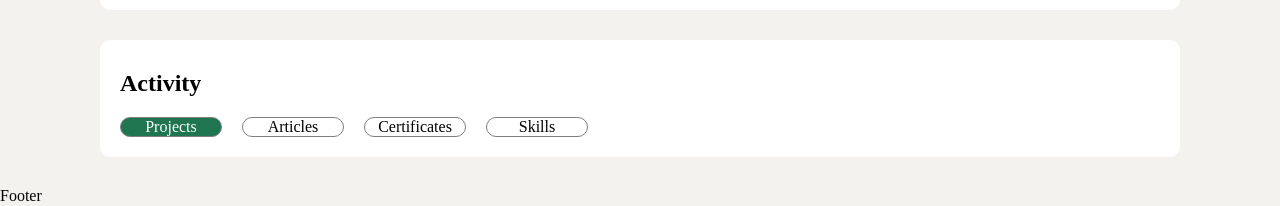
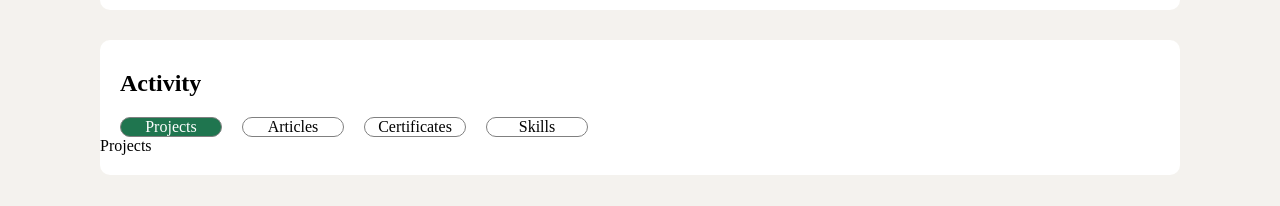
Before and after one commit to sushilpandeyy/Portfolio2.0, a React (Vite) app: page / in a window 1280 px wide. Shown: the part 1056-1262 px from the top of the page. Built offline with nearby package versions, Linux system fonts and the light colour scheme.

Commit message:
toggle components

```diff
--- a/src/component/Activity.jsx
+++ b/src/component/Activity.jsx
@@ -1,7 +1,28 @@
 import {useState} from 'react'
+import Articles from './common/Articles'
+import Certificate from './common/certificate'
+import Projects from './common/Projects'
+import Skills from './common/Skills'
+
+function vity(toggle){
+    if(toggle=='pro'){
+        return <Projects/>
+    }
+    else if(toggle=='art'){
+        return <Articles/>
+    }
+    else if(toggle=='cert'){
+        return <Certificate/>
+    }
+    else if(toggle=='skil'){
+        return <Skills/>
+    }
+}
+
 
 const Activity = () => {
     const [toggle, settogle]=useState('pro')
+
   return (
     <div className="bioo">
         <h2>Activity</h2>
@@ -23,8 +44,7 @@ const Activity = () => {
           color: toggle === 'skil' ? "#ffffff" : "#000000"
        }} onClick={() => settogle('skil')}>Skills</div>
     </div>
-
-
+    {vity(toggle)}
     </div>
   )
 }
--- /dev/null
+++ b/src/component/common/Articles.jsx
@@ -0,0 +1,9 @@
+import React from 'react'
+
+const Articles = () => {
+  return (
+    <div>Articles</div>
+  )
+}
+
+export default Articles
--- /dev/null
+++ b/src/component/common/Certificate.jsx
@@ -0,0 +1,9 @@
+import React from 'react'
+
+const Certificate = () => {
+  return (
+    <div>certificate</div>
+  )
+}
+
+export default Certificate
--- /dev/null
+++ b/src/component/common/Projects.jsx
@@ -0,0 +1,9 @@
+import React from 'react'
+
+const Projects = () => {
+  return (
+    <div>Projects</div>
+  )
+}
+
+export default Projects
--- /dev/null
+++ b/src/component/common/Skills.jsx
@@ -0,0 +1,9 @@
+import React from 'react'
+
+const Skills = () => {
+  return (
+    <div>Skills</div>
+  )
+}
+
+export default Skills
```
